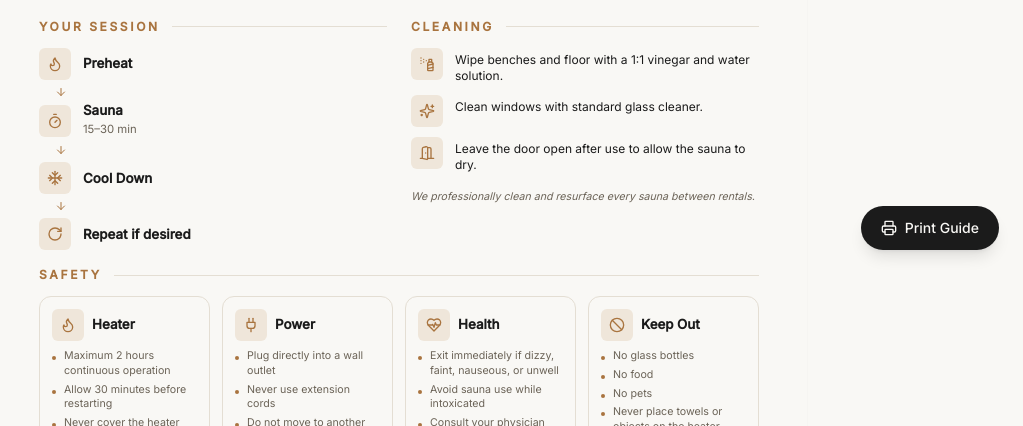
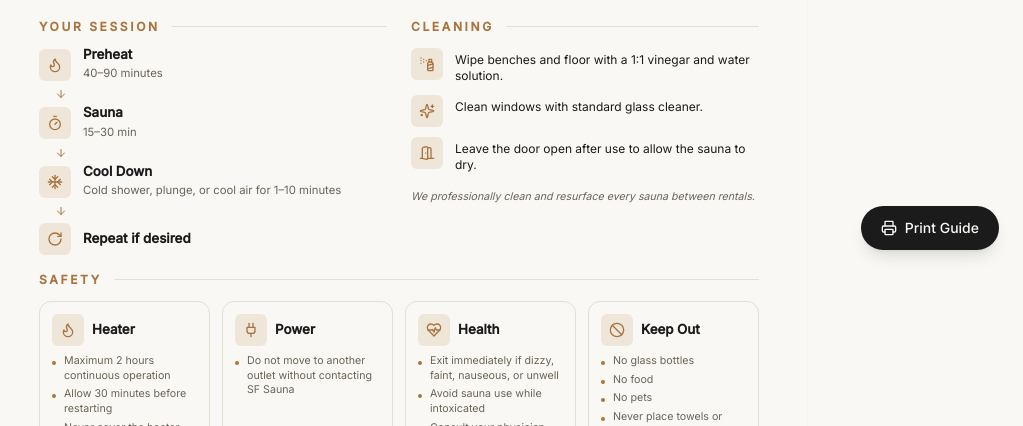
Before and after one commit to aryzach/aryzach.github.io, a React (Vite) app: page /care in a window 1280 px wide. Shown: the part 526-952 px from the top of the page, without its empty margins (257-1280 px from the left). Built offline with nearby package versions, Linux system fonts and the light colour scheme.

Commit message:
Changes
Co-authored-by: aryzach <30701475+aryzach@users.noreply.github.com>

```diff
--- a/src/pages/Care.tsx
+++ b/src/pages/Care.tsx
@@ -34,7 +34,7 @@ const CARE_STYLES = `
       width: 8.5in !important;
       height: 11in !important;
       margin: 0 !important;
-      padding: 0.45in 0.5in !important;
+      padding: 0.35in 0.45in !important;
       box-shadow: none !important;
       border-radius: 0 !important;
       page-break-after: avoid !important;
@@ -274,7 +274,7 @@ export default function Care() {
             <section>
               <SectionLabel>Your Session</SectionLabel>
               <div className="flex flex-col gap-1.5">
-                <TimelineStep icon={<Flame size={16} />} title="Preheat" />
+                <TimelineStep icon={<Flame size={16} />} title="Preheat" subtitle="40–90 minutes" />
                 <TimelineArrow />
                 <TimelineStep
                   icon={<Timer size={16} />}
@@ -282,7 +282,7 @@ export default function Care() {
                   subtitle="15–30 min"
                 />
                 <TimelineArrow />
-                <TimelineStep icon={<Snowflake size={16} />} title="Cool Down" />
+                <TimelineStep icon={<Snowflake size={16} />} title="Cool Down" subtitle="Cold shower, plunge, or cool air for 1–10 minutes" />
                 <TimelineArrow />
                 <TimelineStep icon={<RotateCw size={16} />} title="Repeat if desired" />
               </div>
@@ -334,8 +334,6 @@ export default function Care() {
                 icon={<Plug size={16} />}
                 title="Power"
                 items={[
-                  "Plug directly into a wall outlet",
-                  "Never use extension cords",
                   "Do not move to another outlet without contacting SF Sauna",
                 ]}
               />
@@ -395,7 +393,7 @@ export default function Care() {
                   className="text-[9pt] mt-0.5 flex items-center gap-1.5 justify-end"
                   style={{ color: MUTED }}
                 >
-                  <Mail size={12} /> sfsaunarental@gmail.com
+                  <Mail size={12} /> zach@sfsaunarental.com
                 </div>
               </div>
             </div>
```
